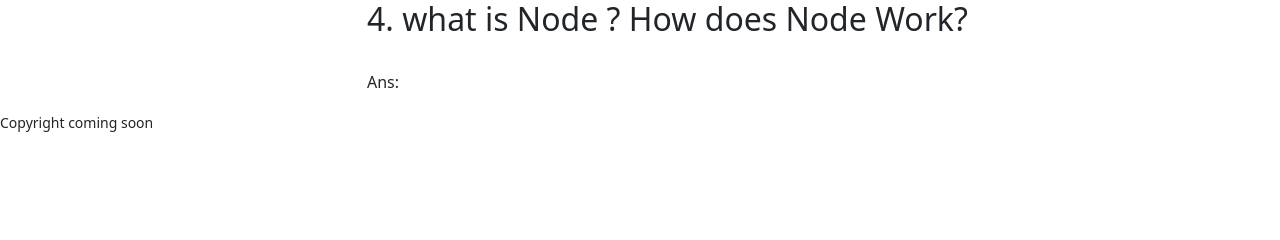
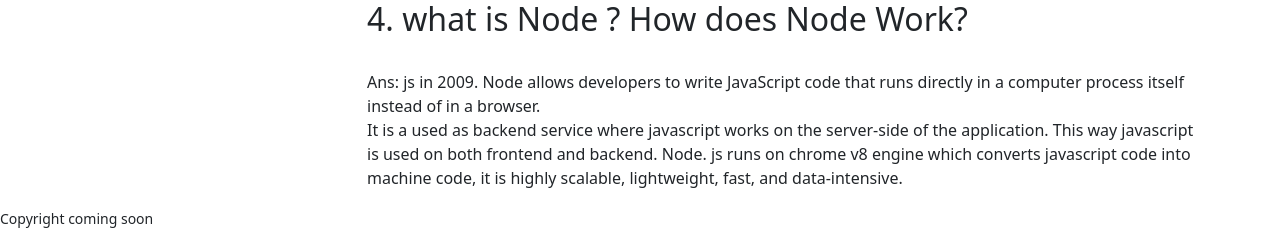
Before and after one commit to sanjitkumer/Programming-languages-courses-client, a React (Create React App) app: page /blog in a window 1280 px wide. Shown: the part 642-882 px from the top of the page. Before the commit the page ends 800 px from the top, so only its background shows below. Built offline with nearby package versions, Linux system fonts and the light colour scheme; no server answers.

Commit message:
block question

```diff
--- a/src/Pages/Blog/Blog.js
+++ b/src/Pages/Blog/Blog.js
@@ -28,7 +28,10 @@ const Blog = () => {
            <div>
              <h2>4. what is Node ? How does Node Work?</h2>
              <br />
-             <p>Ans: </p>
+             <p>Ans: js in 2009. Node allows developers to write JavaScript code that runs directly in a computer process itself instead of in a browser.
+            <br />
+            It is a used as backend service where javascript works on the server-side of the application. This way javascript is used on both frontend and backend. Node. js runs on chrome v8 engine which converts javascript code into machine code, it is highly scalable, lightweight, fast, and data-intensive.
+             </p>
            </div>
 
 
```
